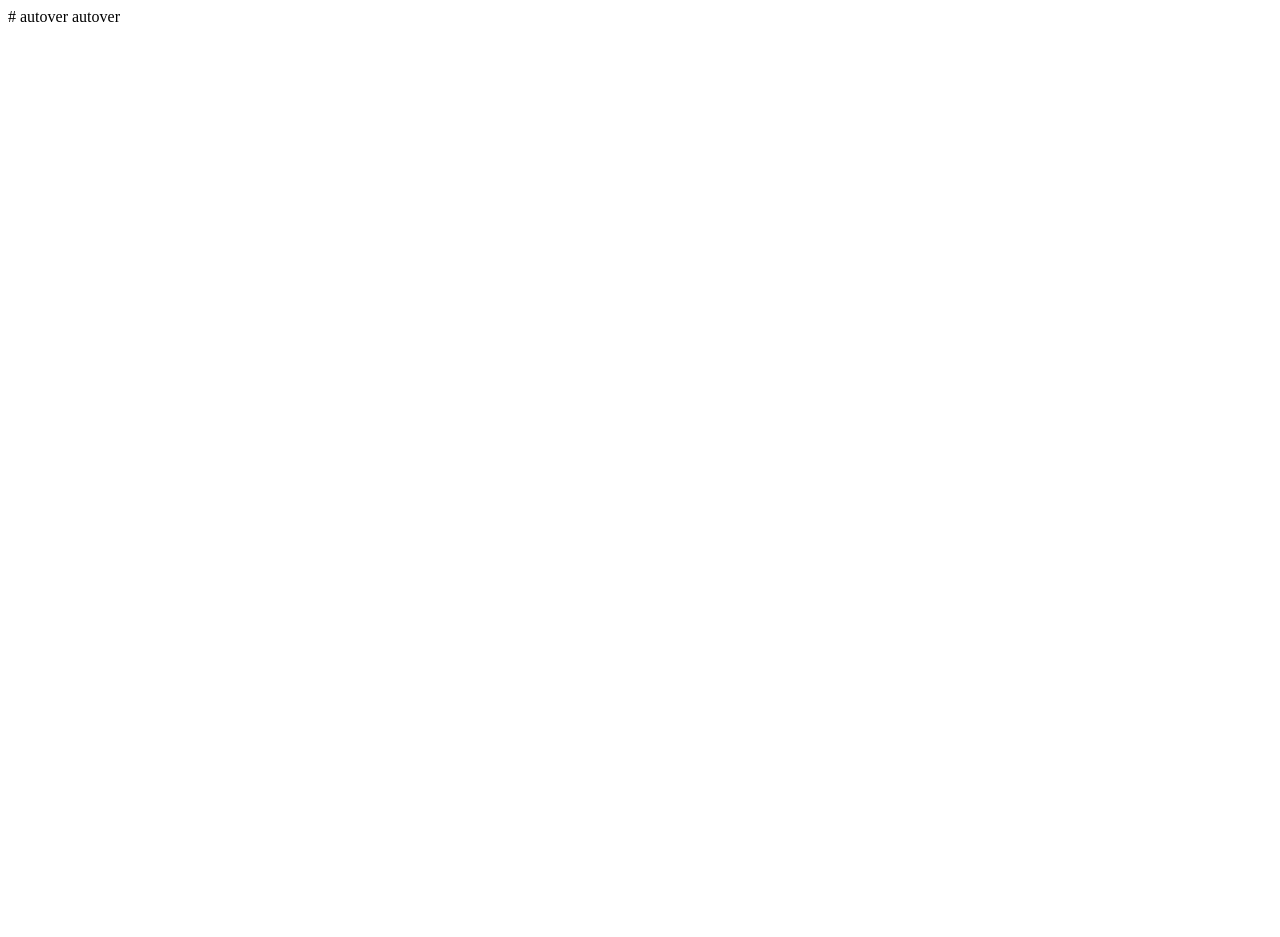
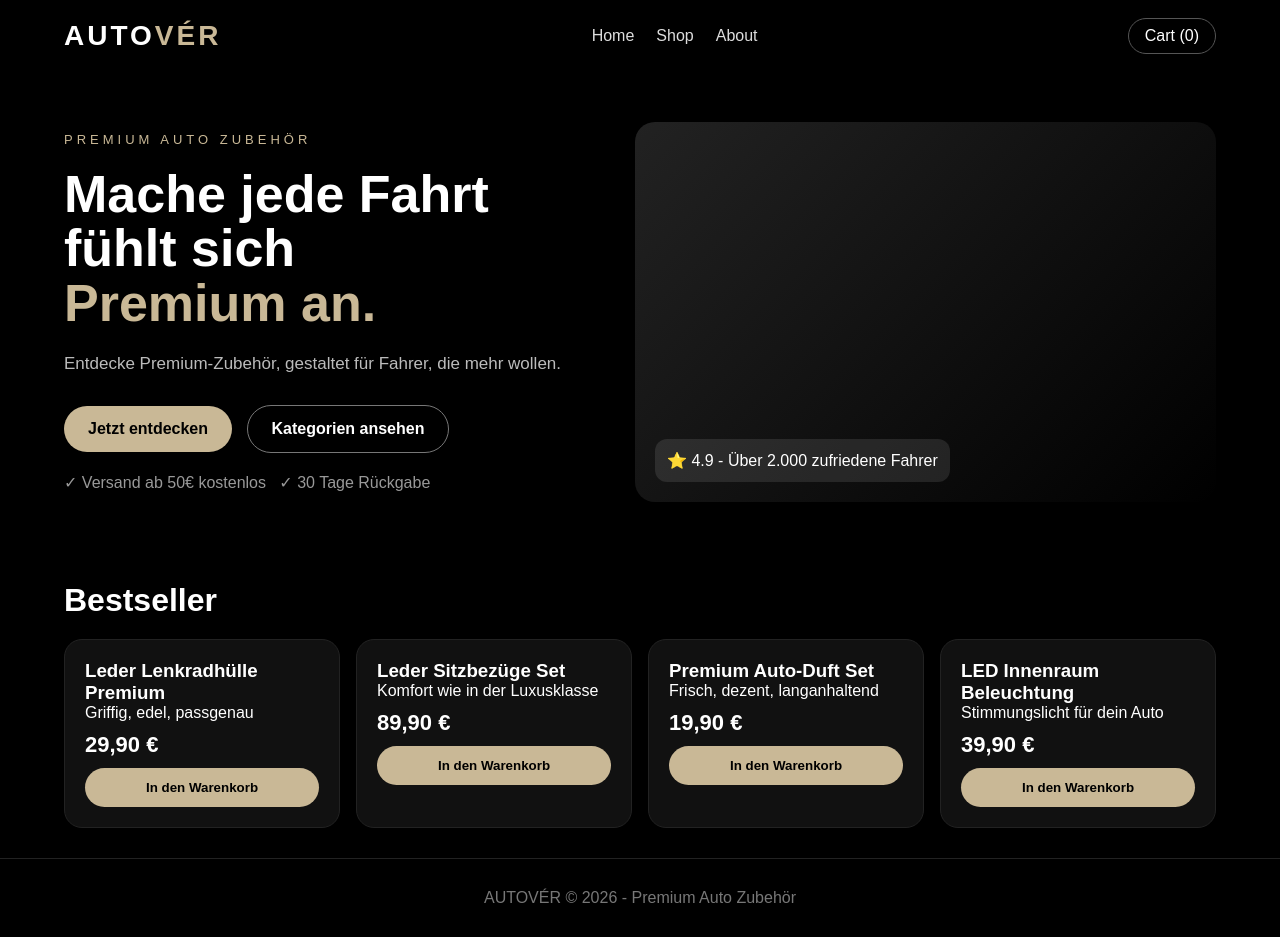
Before and after one commit to gwvtscr76p-glitch/autover, a plain HTML site: page index.html in a window 1280 px wide. Before the commit the page ends 800 px from the top, so only its background shows below. Drawn offline with Linux system fonts and the light colour scheme.

Commit message:
Revise index.html for website structure and styling

```diff
--- a/index.html
+++ b/index.html
@@ -1,2 +1,56 @@
-# autover
-autover
+<!DOCTYPE html>
+<html lang="de">
+<head>
+<meta charset="UTF-8">
+<meta name="viewport" content="width=device-width, initial-scale=1.0">
+<title>AUTOVÉR - Premium Auto Zubehör</title>
+<style>
+*{margin:0;padding:0;box-sizing:border-box;font-family:Arial,sans-serif}
+body{background:#000;color:#fff}
+header{display:flex;justify-content:space-between;align-items:center;padding:18px 24px;max-width:1200px;margin:auto}
+.logo{font-size:28px;font-weight:900;letter-spacing:3px}
+.logo span{color:#c9b896}
+nav{display:flex;gap:22px;color:#ddd}
+.cart{border:1px solid #555;padding:8px 16px;border-radius:30px}
+.hero{max-width:1200px;margin:auto;padding:50px 24px;display:flex;gap:30px;flex-wrap:wrap;align-items:center}
+.hero-text{flex:1;min-width:280px}
+.eyebrow{color:#c9b896;letter-spacing:4px;font-size:13px;margin-bottom:20px}
+h1{font-size:52px;line-height:1.05}
+h1 .gold{color:#c9b896}
+.sub{color:#bbb;margin:20px 0 28px;font-size:17px;line-height:1.6}
+.btn{display:inline-block;padding:14px 24px;border-radius:30px;text-decoration:none;font-weight:bold;margin-right:10px}
+.btn-gold{background:#c9b896;color:#000}
+.btn-line{border:1px solid #777;color:#fff}
+.hero-img{flex:1;min-width:280px;height:380px;border-radius:20px;background:linear-gradient(135deg,#222,#000);display:flex;align-items:flex-end;padding:20px}
+.badge{background:rgba(255,255,255,.1);padding:12px;border-radius:12px}
+section{max-width:1200px;margin:auto;padding:30px 24px}
+h2{font-size:32px;margin-bottom:20px}
+.grid{display:grid;grid-template-columns:repeat(auto-fit,minmax(240px,1fr));gap:16px}
+.card{background:#111;border:1px solid #222;border-radius:18px;padding:20px}
+.price{font-size:22px;font-weight:900;margin:10px 0}
+.add{background:#c9b896;border:0;padding:12px;width:100%;border-radius:30px;font-weight:bold}
+footer{text-align:center;color:#777;padding:30px;border-top:1px solid #222}
+</style>
+</head>
+<body>
+<header><div class="logo">AUTO<span>VÉR</span></div><nav><span>Home</span><span>Shop</span><span>About</span></nav><div class="cart">Cart (0)</div></header>
+<div class="hero">
+<div class="hero-text">
+<div class="eyebrow">PREMIUM AUTO ZUBEHÖR</div>
+<h1>Mache jede Fahrt<br>fühlt sich<br><span class="gold">Premium an.</span></h1>
+<p class="sub">Entdecke Premium-Zubehör, gestaltet für Fahrer, die mehr wollen.</p>
+<a class="btn btn-gold" href="#shop">Jetzt entdecken</a>
+<a class="btn btn-line" href="#shop">Kategorien ansehen</a>
+<p style="margin-top:20px;color:#999">✓ Versand ab 50€ kostenlos &nbsp; ✓ 30 Tage Rückgabe</p>
+</div>
+<div class="hero-img"><div class="badge">⭐ 4.9 - Über 2.000 zufriedene Fahrer</div></div>
+</div>
+<section id="shop"><h2>Bestseller</h2><div class="grid">
+<div class="card"><h3>Leder Lenkradhülle Premium</h3><p>Griffig, edel, passgenau</p><div class="price">29,90 €</div><button class="add">In den Warenkorb</button></div>
+<div class="card"><h3>Leder Sitzbezüge Set</h3><p>Komfort wie in der Luxusklasse</p><div class="price">89,90 €</div><button class="add">In den Warenkorb</button></div>
+<div class="card"><h3>Premium Auto-Duft Set</h3><p>Frisch, dezent, langanhaltend</p><div class="price">19,90 €</div><button class="add">In den Warenkorb</button></div>
+<div class="card"><h3>LED Innenraum Beleuchtung</h3><p>Stimmungslicht für dein Auto</p><div class="price">39,90 €</div><button class="add">In den Warenkorb</button></div>
+</div></section>
+<footer>AUTOVÉR © 2026 - Premium Auto Zubehör</footer>
+</body>
+</html>
```
